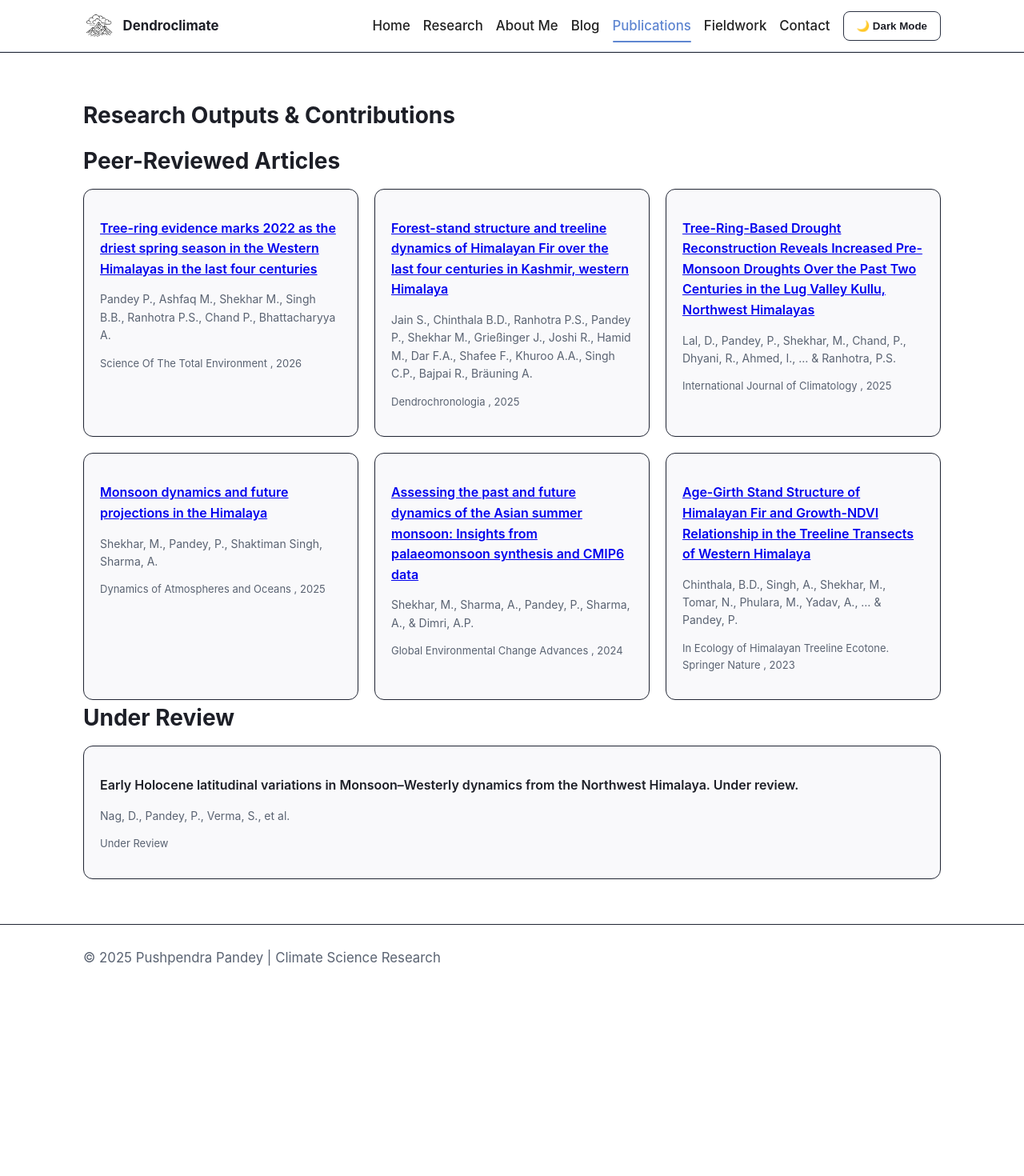
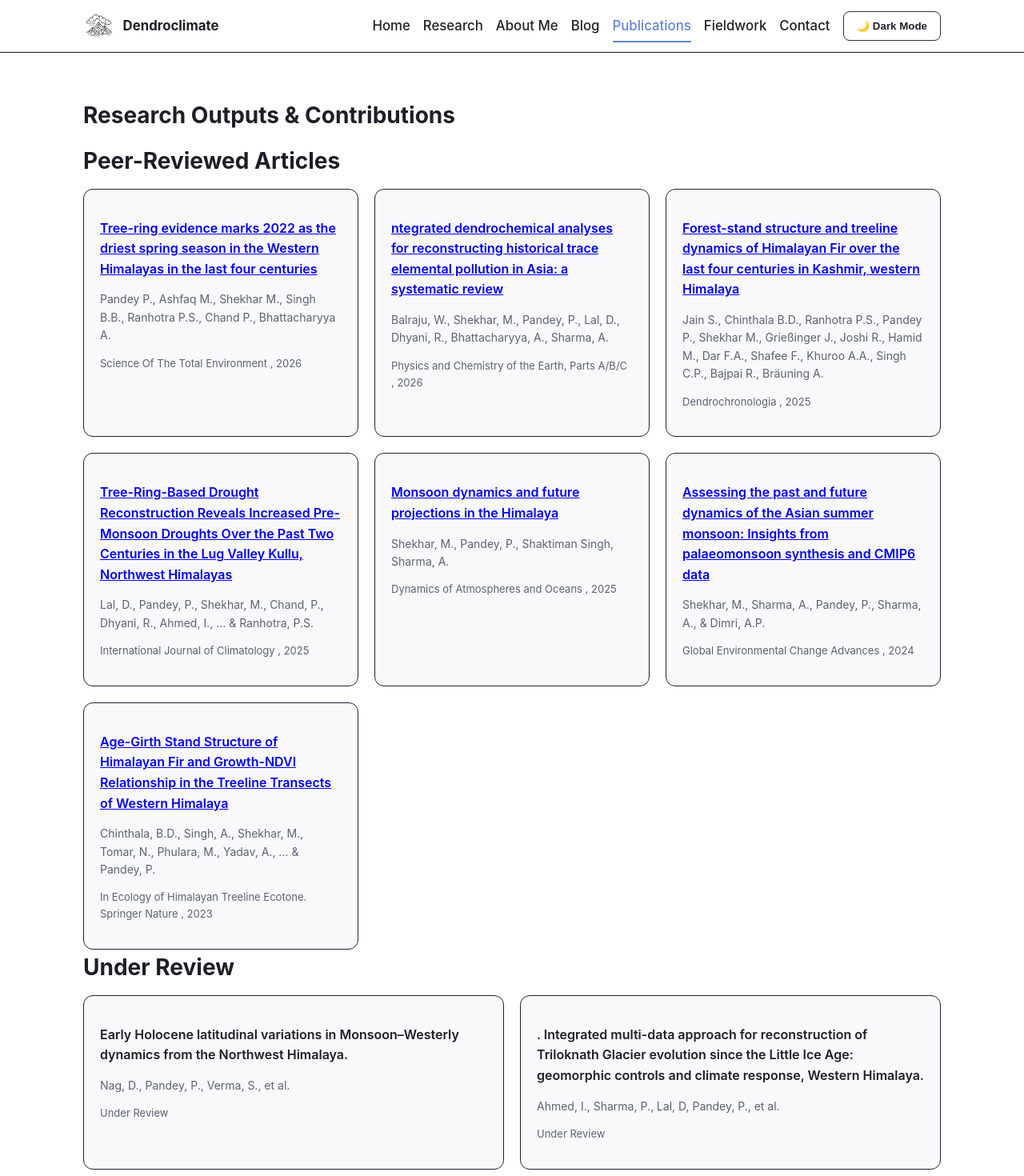
Before and after one commit to u4sin/dendroclimate-site, a React (Vite) app: page /publications in a window 1280 px wide. Shown: the top 1470 px of the page at 80% size. Before the commit the page ends 1239 px from the top, so only its background shows below. Built offline with nearby package versions, Linux system fonts and the light colour scheme.

Commit message:
Publication Update

```diff
--- a/src/pages/Publications.jsx
+++ b/src/pages/Publications.jsx
@@ -8,6 +8,13 @@ const publications = {
       journal: "Science Of The Total Environment ",
       year: 2026,
       url: "https://www.sciencedirect.com/science/article/abs/pii/S0048969725029572"
+    },
+     {
+      title: "ntegrated dendrochemical analyses for reconstructing historical trace elemental pollution in Asia: a systematic review",
+      authors: "Balraju, W., Shekhar, M., Pandey, P., Lal, D., Dhyani, R., Bhattacharyya, A., Sharma, A.",
+      journal: "Physics and Chemistry of the Earth, Parts A/B/C",
+      year: 2026,
+      url: "https://doi.org/10.1016/j.pce.2026.104523"
     },
     {
       title: "Forest-stand structure and treeline dynamics of Himalayan Fir over the last four centuries in Kashmir, western Himalaya",
@@ -47,8 +54,13 @@ const publications = {
   ],
   underReview: [
     {
-      title: "Early Holocene latitudinal variations in Monsoon–Westerly dynamics from the Northwest Himalaya. Under review.",
+      title: "Early Holocene latitudinal variations in Monsoon–Westerly dynamics from the Northwest Himalaya.",
       authors: "Nag, D., Pandey, P., Verma, S., et al. ",
+      journal: "Under Review"
+    },
+    {
+      title: ". Integrated multi-data approach for reconstruction of Triloknath Glacier evolution since the Little Ice Age: geomorphic controls and climate response, Western Himalaya.",
+      authors: "Ahmed, I., Sharma, P., Lal, D, Pandey, P., et al. ",
       journal: "Under Review"
     },
   ],
```
